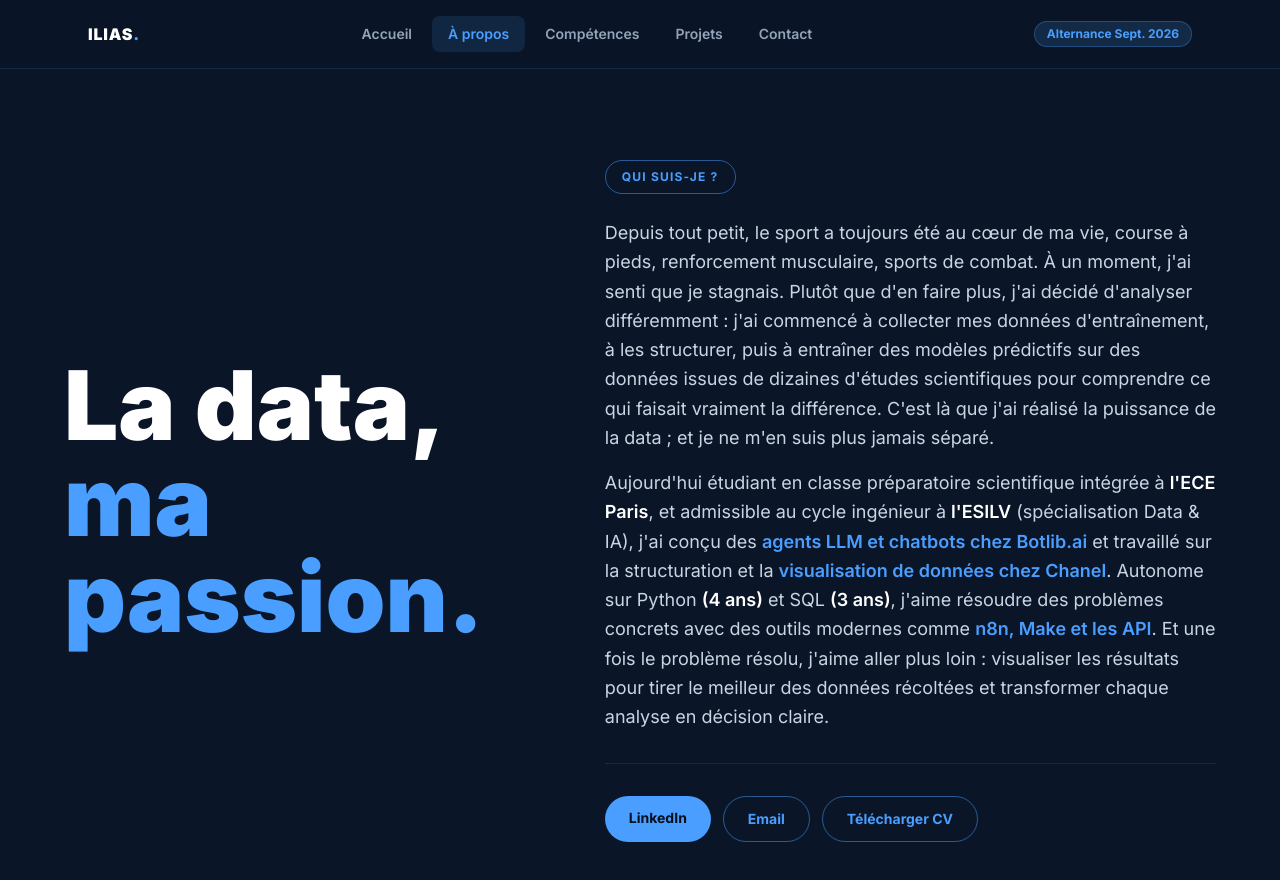
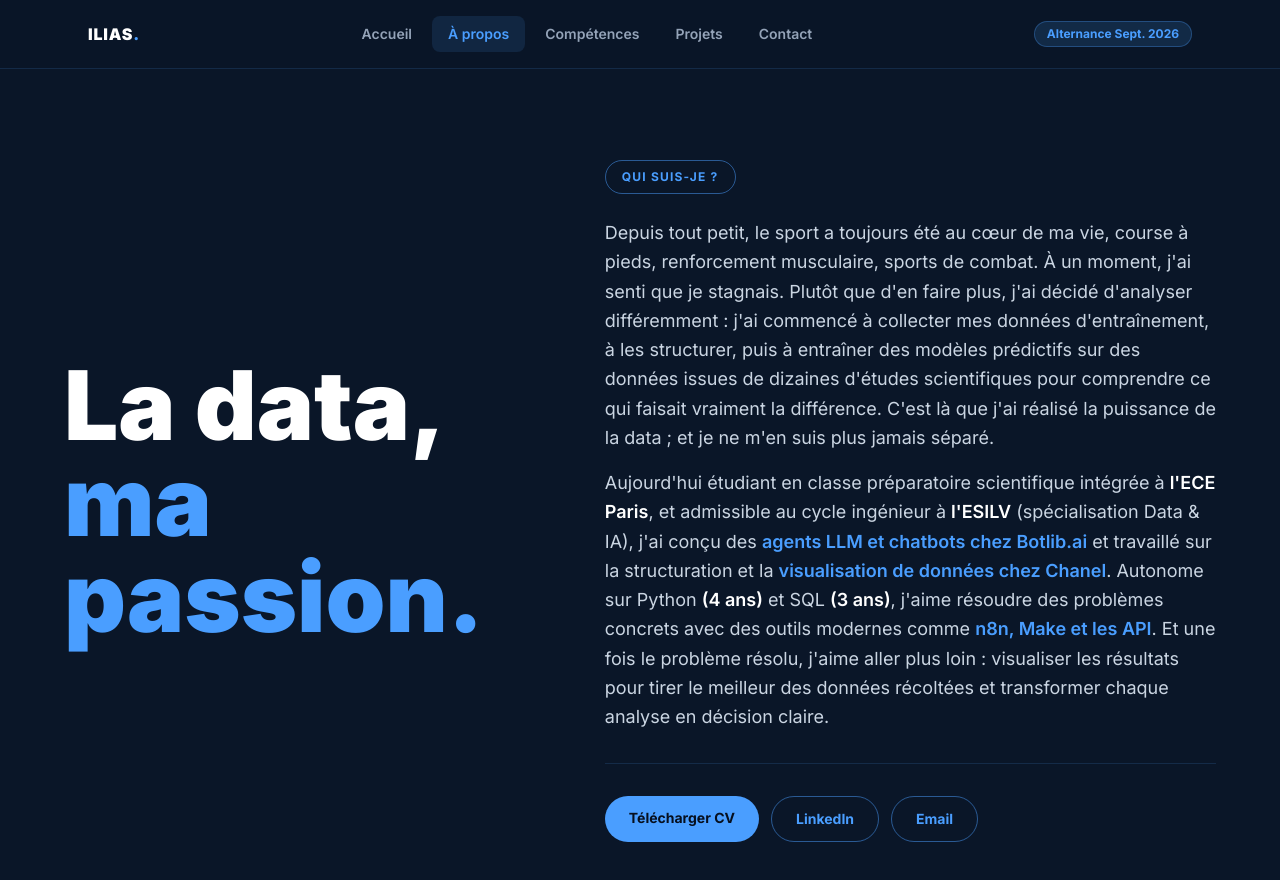
Before and after one commit to Ilias-cpu/portfolio-ilias, a Next.js app: page /about in a window 1280 px wide. Shown: the top 880 px of the page. Built offline with nearby package versions, Linux system fonts and the light colour scheme.

Commit message:
ordre boutons cv linkedin email

```diff
--- a/src/app/about/page.tsx
+++ b/src/app/about/page.tsx
@@ -69,11 +69,19 @@ export default function About() {
             {/* Boutons */}
             <div className="flex flex-wrap gap-3">
               <a
+                href="/CV-Ilias-Messaoudi.pdf"
+                download="CV-Ilias-Messaoudi.pdf"
+                className="font-bold px-6 py-3 rounded-full text-sm transition-all duration-200 hover:scale-105"
+                style={{ background: "#4a9eff", color: "#060f1e" }}
+              >
+                Télécharger CV
+              </a>
+              <a
                 href="https://linkedin.com/in/ilias-messaoudi"
                 target="_blank"
                 rel="noopener noreferrer"
                 className="font-bold px-6 py-3 rounded-full text-sm transition-all duration-200 hover:scale-105"
-                style={{ background: "#4a9eff", color: "#060f1e" }}
+                style={{ border: "1px solid rgba(74,158,255,0.5)", color: "#4a9eff" }}
               >
                 LinkedIn
               </a>
@@ -84,14 +92,6 @@ export default function About() {
               >
                 Email
               </a>
-              <a
-                href="/CV-Ilias-Messaoudi.pdf"
-                download="CV-Ilias-Messaoudi.pdf"
-                className="font-bold px-6 py-3 rounded-full text-sm transition-all duration-200 hover:scale-105"
-                style={{ border: "1px solid rgba(74,158,255,0.5)", color: "#4a9eff" }}
-              >
-                Télécharger CV
-              </a>
             </div>
           </motion.div>
 
--- a/src/app/page.tsx
+++ b/src/app/page.tsx
@@ -118,7 +118,7 @@ export default function Home() {
             >
               LinkedIn
             </a>
-<a
+            <a
               href="mailto:ilias95messa70@gmail.com"
               className="font-bold px-6 py-3 rounded-full text-sm transition-all duration-200 hover:scale-105"
               style={{ border: "1px solid rgba(74,158,255,0.5)", color: "#4a9eff" }}
```
